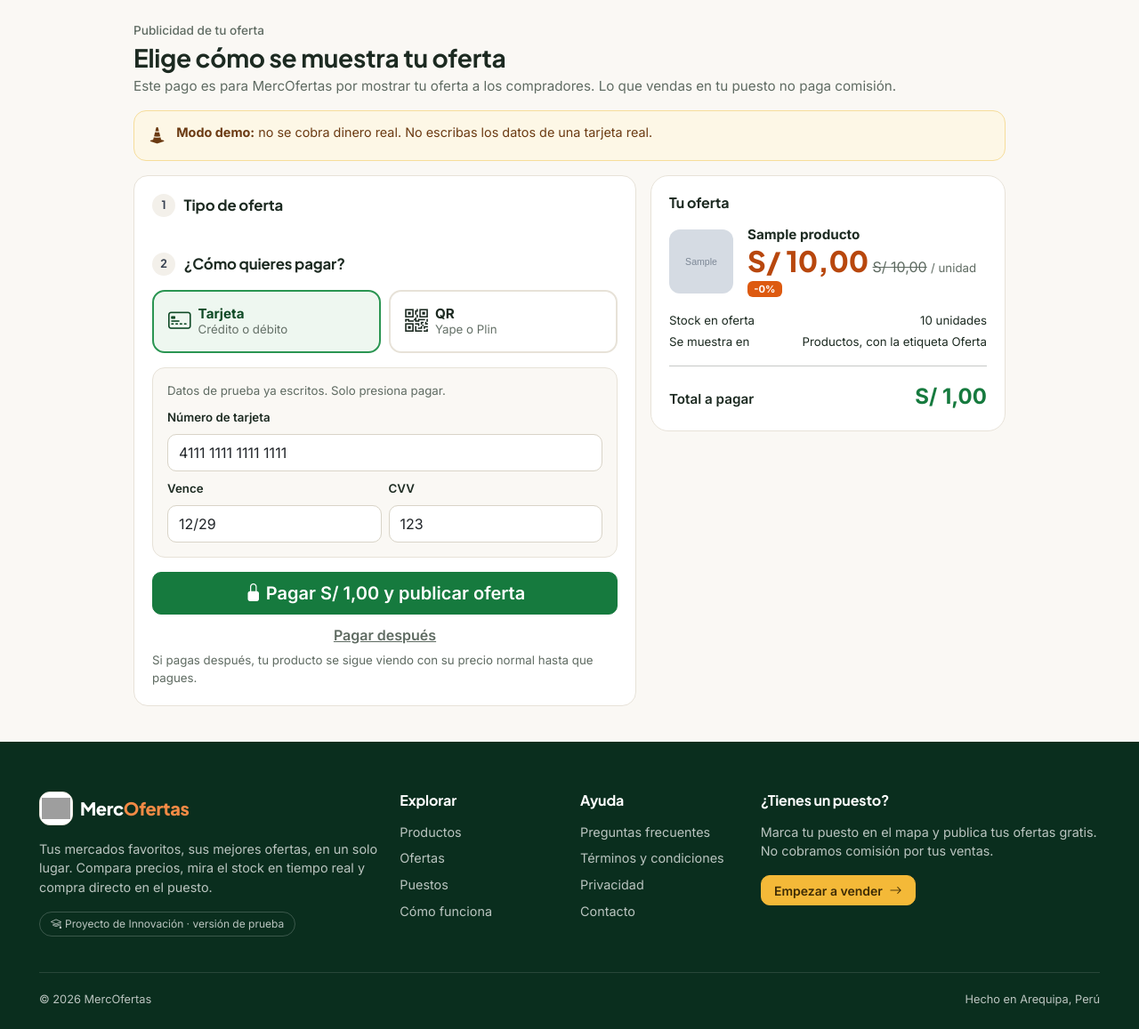
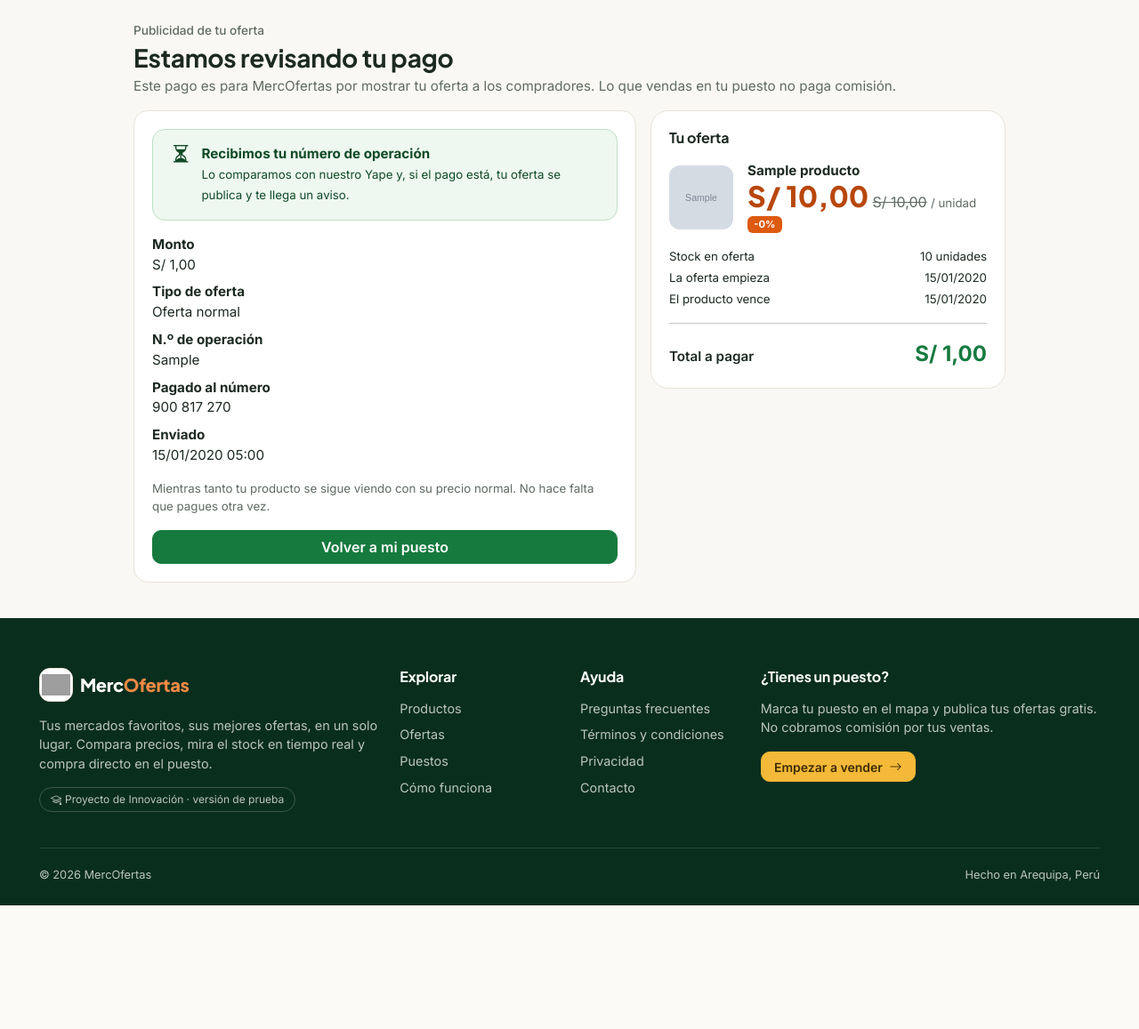
Before and after one commit to fabrizio1350/AGRO-COMERCIAL, a Django app: page /producto/1/pagar-oferta/ in a window 1280 px wide. Shown: the part 141-1298 px from the top of the page at 89% size. After the commit the page ends 1159 px from the top, so only its background shows below. Run offline with Django 5.2, Linux system fonts and the light colour scheme; a user stored in the database is signed in; data comes from the database, SQL or seed files in the repository; tables that the repository leaves empty hold one stand-in row (values such as "Sample post"); grey boxes marked "Sample" are stand-in pictures; parts of the project's set-up code (start-up, migrations or seed data) failed here and were passed over; grey boxes are pictures that could not be loaded.

Commit message:
pagina de pago por yape al numero oficial

```diff
--- a/templates/pagar_oferta.html
+++ b/templates/pagar_oferta.html
@@ -6,20 +6,37 @@
 <div class="pago-oferta mx-auto">
     <div class="mb-3 entrar">
         <span class="antetitulo"><i class="bi bi-megaphone-fill" aria-hidden="true"></i>Publicidad de tu oferta</span>
-        <h1 class="h3 fw-bold mb-1">{% if mejora %}Pasa tu oferta a premium{% else %}Elige cómo se muestra tu oferta{% endif %}</h1>
+        <h1 class="h3 fw-bold mb-1">{% if en_revision %}Estamos revisando tu pago{% elif mejora %}Pasa tu oferta a premium{% else %}Paga la publicidad de tu oferta{% endif %}</h1>
         <p class="text-muted mb-0">Este pago es para MercOfertas por mostrar tu oferta a los compradores. Lo que vendas en tu puesto no paga comisión.</p>
-    </div>
-
-    <div class="aviso-demo mb-3" role="note">
-        <i class="bi bi-cone-striped" aria-hidden="true"></i>
-        <div><strong>Modo demo:</strong> no se cobra dinero real. No escribas los datos de una tarjeta real.</div>
     </div>
 
     <div class="row g-3">
         <div class="col-lg-7 order-2 order-lg-1">
-            <form method="post" class="bloque-verificacion entrar entrar-2" data-pago-oferta>
+            {% if en_revision %}
+            <div class="bloque-verificacion entrar entrar-2">
+                <div class="estado-verificacion estado-ok mb-3">
+                    <i class="bi bi-hourglass-split" aria-hidden="true"></i>
+                    <div>
+                        <strong class="d-block">Recibimos tu número de operación</strong>
+                        <span class="small">Lo comparamos con nuestro Yape y, si el pago está, tu oferta se publica y te llega un aviso.</span>
+                    </div>
+                </div>
+                <dl class="datos-pago mb-3">
+                    <div><dt>Monto</dt><dd>S/ {{ en_revision.monto }}</dd></div>
+                    <div><dt>Tipo de oferta</dt><dd>{{ en_revision.get_tipo_oferta_display }}</dd></div>
+                    <div><dt>N.º de operación</dt><dd>{{ en_revision.numero_operacion }}</dd></div>
+                    <div><dt>Pagado al número</dt><dd>{{ telefono_pagos }}</dd></div>
+                    <div><dt>Enviado</dt><dd>{{ en_revision.fecha_pago|date:"d/m/Y H:i" }}</dd></div>
+                </dl>
+                <p class="small text-muted">Mientras tanto tu producto se sigue viendo con su precio normal. No hace falta que pagues otra vez.</p>
+                <a href="{% url 'panel_productor' %}" class="btn btn-success w-100">Volver a mi puesto</a>
+            </div>
+            {% else %}
+            <form method="post" class="bloque-verificacion entrar entrar-2" data-pago-oferta novalidate>
                 {% csrf_token %}
                 {% if error %}<div class="alert alert-danger small" role="alert">{{ error }}</div>{% endif %}
+                {% if rechazado %}<div class="alert alert-warning small" role="alert"><strong>No pudimos confirmar tu pago anterior</strong> (operación {{ rechazado.numero_operacion }}). {{ rechazado.motivo_rechazo }}</div>{% endif %}
+
                 <h2><span class="numero">1</span>{% if mejora %}Tu nueva oferta{% else %}Tipo de oferta{% endif %}</h2>
                 <div class="planes-oferta mb-4" role="radiogroup" aria-label="Tipo de oferta">
                     {% for p in planes %}
@@ -33,48 +50,46 @@
                     </label>
                     {% endfor %}
                 </div>
-                <h2><span class="numero">2</span>¿Cómo quieres pagar?</h2>
-                <div class="metodos-pago" role="radiogroup" aria-label="Forma de pago">
-                    <input type="radio" class="btn-check" name="metodo_pago" id="pagoTarjeta" value="TARJETA" {% if metodo != 'YAPE_PLIN' %}checked{% endif %}>
-                    <label class="opcion-pago grande" for="pagoTarjeta"><i class="bi bi-credit-card-2-front" aria-hidden="true"></i><span><strong>Tarjeta</strong><small>Crédito o débito</small></span></label>
-                    <input type="radio" class="btn-check" name="metodo_pago" id="pagoQR" value="YAPE_PLIN" {% if metodo == 'YAPE_PLIN' %}checked{% endif %}>
-                    <label class="opcion-pago grande" for="pagoQR"><i class="bi bi-qr-code" aria-hidden="true"></i><span><strong>QR</strong><small>Yape o Plin</small></span></label>
+
+                <h2><span class="numero">2</span>Yapea o plinea a este número</h2>
+                <div class="numero-pago mb-2">
+                    <div>
+                        <span class="small text-muted d-block">Único número de MercOfertas</span>
+                        <strong class="telefono" data-telefono>{{ telefono_pagos }}</strong>
+                        {% if titular_pagos %}<span class="small d-block">A nombre de <strong>{{ titular_pagos }}</strong></span>{% endif %}
+                    </div>
+                    <div class="text-end">
+                        <span class="small text-muted d-block">Monto exacto</span>
+                        <strong class="monto">S/ <span data-monto>{{ monto }}</span></strong>
+                    </div>
+                </div>
+                <button type="button" class="btn btn-outline-success btn-sm mb-3" data-copiar-telefono><i class="bi bi-copy me-1" aria-hidden="true"></i><span>Copiar número</span></button>
+                <div class="aviso-demo mb-4" role="note">
+                    <i class="bi bi-shield-lock-fill" aria-hidden="true"></i>
+                    <div>Paga <strong>solo</strong> al {{ telefono_pagos }}. Antes de confirmar en tu Yape o Plin revisa que el número sea ese. MercOfertas nunca te pide tu clave, tu código de aprobación ni pagos a otro número.</div>
                 </div>
 
-                <div class="panel-pago" data-panel="TARJETA">
-                    <p class="small text-muted mb-2">Datos de prueba ya escritos. Solo presiona pagar.</p>
-                    <div class="row g-2">
-                        <div class="col-12">
-                            <label class="form-label small fw-semibold" for="tarjetaNumero">Número de tarjeta</label>
-                            <input id="tarjetaNumero" class="form-control" inputmode="numeric" autocomplete="off" value="4111 1111 1111 1111">
-                        </div>
-                        <div class="col-6">
-                            <label class="form-label small fw-semibold" for="tarjetaVence">Vence</label>
-                            <input id="tarjetaVence" class="form-control" inputmode="numeric" autocomplete="off" value="12/29">
-                        </div>
-                        <div class="col-6">
-                            <label class="form-label small fw-semibold" for="tarjetaCvv">CVV</label>
-                            <input id="tarjetaCvv" class="form-control" inputmode="numeric" autocomplete="off" value="123">
-                        </div>
+                <h2><span class="numero">3</span>Avísanos que ya pagaste</h2>
+                <div class="row g-3">
+                    <div class="col-sm-6">
+                        <label class="form-label small fw-semibold" for="numeroOperacion">N.º de operación</label>
+                        <input id="numeroOperacion" name="numero_operacion" class="form-control" inputmode="numeric" autocomplete="off" maxlength="30" required placeholder="Ej. 12345678" value="{{ form.numero_operacion.value|default:'' }}">
+                        <div class="form-text">Sale en el comprobante de tu Yape o Plin.</div>
                     </div>
-                </div>
-
-                <div class="panel-pago" data-panel="YAPE_PLIN" hidden>
-                    <div class="d-flex gap-3 align-items-center flex-wrap">
-                        <img src="/static/imagenes/qr_pago.svg" alt="Código QR de MercOfertas para pagar con Yape o Plin" class="qr-pago">
-                        <div class="small">
-                            <strong class="d-block mb-1">Escanea con Yape o Plin</strong>
-                            Paga exactamente <strong>S/ <span data-monto>{{ monto }}</span></strong> a MercOfertas y luego presiona "Ya pagué".
-                        </div>
+                    <div class="col-sm-6">
+                        <label class="form-label small fw-semibold" for="nombrePagador">Nombre en tu Yape o Plin</label>
+                        <input id="nombrePagador" name="nombre_pagador" class="form-control" autocomplete="name" maxlength="80" required placeholder="Ej. María Quispe" value="{{ form.nombre_pagador.value|default:'' }}">
+                        <div class="form-text">Así encontramos tu pago más rápido.</div>
                     </div>
                 </div>
 
                 <button type="submit" class="btn btn-success btn-lg w-100 mt-3" data-boton-pagar>
-                    <i class="bi bi-lock-fill me-1" aria-hidden="true"></i><span data-texto-pagar>Pagar S/ {{ monto }} y publicar oferta</span>
+                    <i class="bi bi-send-check me-1" aria-hidden="true"></i>Ya pagué, enviar a revisión
                 </button>
                 <a href="{% url 'panel_productor' %}" class="btn btn-link text-muted w-100 mt-1">Pagar después</a>
-                <p class="small text-muted mb-0">Si pagas después, tu producto se sigue viendo con su precio normal hasta que pagues.</p>
+                <p class="small text-muted mb-0">Tu oferta se publica cuando confirmamos el pago. Hasta entonces tu producto se ve con su precio normal.</p>
             </form>
+            {% endif %}
         </div>
 
         <div class="col-lg-5 order-1 order-lg-2">
@@ -90,7 +105,9 @@
                     </div>
                 </div>
                 <div class="d-flex justify-content-between small mb-1"><span>Stock en oferta</span><span>{{ producto.stock }} {{ producto.nombre_unidad_stock }}</span></div>
-                <div class="d-flex justify-content-between small mb-1 gap-2"><span>Se muestra en</span><span class="text-end" data-donde>{% if plan.tipo == 'PREMIUM' %}Productos, carrusel, Ofertas e inicio{% else %}Productos, con la etiqueta Oferta{% endif %}</span></div>
+                {% if producto.oferta_inicio %}<div class="d-flex justify-content-between small mb-1"><span>La oferta empieza</span><span>{{ producto.oferta_inicio|date:"d/m/Y" }}</span></div>{% endif %}
+                {% if producto.fecha_vencimiento %}<div class="d-flex justify-content-between small mb-1"><span>El producto vence</span><span>{{ producto.fecha_vencimiento|date:"d/m/Y" }}</span></div>{% endif %}
+                {% if not en_revision %}<div class="d-flex justify-content-between small mb-1 gap-2"><span>Se muestra en</span><span class="text-end" data-donde>{% if plan.tipo == 'PREMIUM' %}Productos, carrusel, Ofertas e inicio{% else %}Productos, con la etiqueta Oferta{% endif %}</span></div>{% endif %}
                 <hr>
                 <div class="d-flex justify-content-between align-items-baseline"><span class="fw-semibold">Total a pagar</span><strong class="fs-4 text-success">S/ <span data-monto>{{ monto }}</span></strong></div>
             </aside>
@@ -99,24 +116,28 @@
 </div>
 
 <script>
-// Muestra los datos de tarjeta o el QR segun lo elegido
+// Cambia el monto segun el plan elegido y copia el numero oficial
 (function () {
     var form = document.querySelector('[data-pago-oferta]');
     if (!form) return;
-    var texto = form.querySelector('[data-texto-pagar]');
     var donde = document.querySelector('[data-donde]');
     function actualizar() {
-        var elegido = form.querySelector('input[name="metodo_pago"]:checked');
-        var valor = elegido ? elegido.value : 'TARJETA';
         var plan = form.querySelector('input[name="tipo_oferta"]:checked');
-        var monto = plan ? plan.getAttribute('data-monto') : '{{ monto }}';
-        form.querySelectorAll('[data-panel]').forEach(function (p) { p.hidden = p.getAttribute('data-panel') !== valor; });
-        document.querySelectorAll('[data-monto]').forEach(function (m) { if (m.tagName === 'SPAN') m.textContent = monto; });
-        if (donde && plan) donde.textContent = plan.value === 'PREMIUM' ? 'Productos, carrusel, Ofertas e inicio' : 'Productos, con la etiqueta Oferta';
-        texto.textContent = valor === 'YAPE_PLIN' ? 'Ya pagué S/ ' + monto + ', publicar oferta' : 'Pagar S/ ' + monto + ' y publicar oferta';
+        if (!plan) return;
+        document.querySelectorAll('span[data-monto]').forEach(function (m) { m.textContent = plan.getAttribute('data-monto'); });
+        if (donde) donde.textContent = plan.value === 'PREMIUM' ? 'Productos, carrusel, Ofertas e inicio' : 'Productos, con la etiqueta Oferta';
     }
     form.addEventListener('change', actualizar);
     form.addEventListener('submit', function () { form.querySelector('[data-boton-pagar]').disabled = true; });
+    var copiar = form.querySelector('[data-copiar-telefono]');
+    if (copiar && navigator.clipboard) {
+        copiar.addEventListener('click', function () {
+            var numero = form.querySelector('[data-telefono]').textContent.replace(/\s/g, '');
+            navigator.clipboard.writeText(numero).then(function () { copiar.querySelector('span').textContent = 'Número copiado'; });
+        });
+    } else if (copiar) {
+        copiar.hidden = true;
+    }
     actualizar();
 })();
 </script>
```
